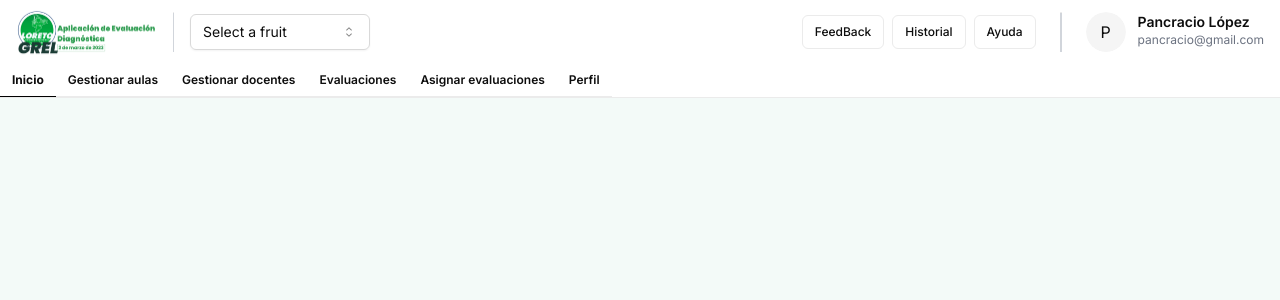
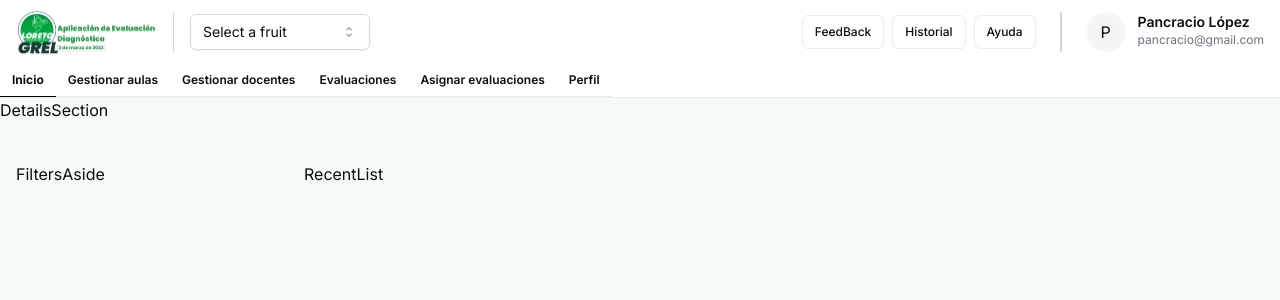
Before and after one commit to daylerjeff199906/template-eva, a Next.js app: page /director in a window 1280 px wide. Shown: the top 300 px of the page. Built offline with nearby package versions, Linux system fonts and the light colour scheme.

Commit message:
feat: Update DirectorHome layout and components

```diff
--- a/src/modules/director/pages/DirectorHome/DirectorHome.tsx
+++ b/src/modules/director/pages/DirectorHome/DirectorHome.tsx
@@ -1,8 +1,13 @@
+import { LayoutAsideSection } from '@/modules/core'
+import { DetailsSection, FiltersAside, RecentList } from './sections'
+
 export const DirectorHome = () => {
   return (
     <main>
-      <section></section>
-      <section></section>
+      <DetailsSection />
+      <LayoutAsideSection aside={<FiltersAside />}>
+        <RecentList />
+      </LayoutAsideSection>
     </main>
   )
 }
```
